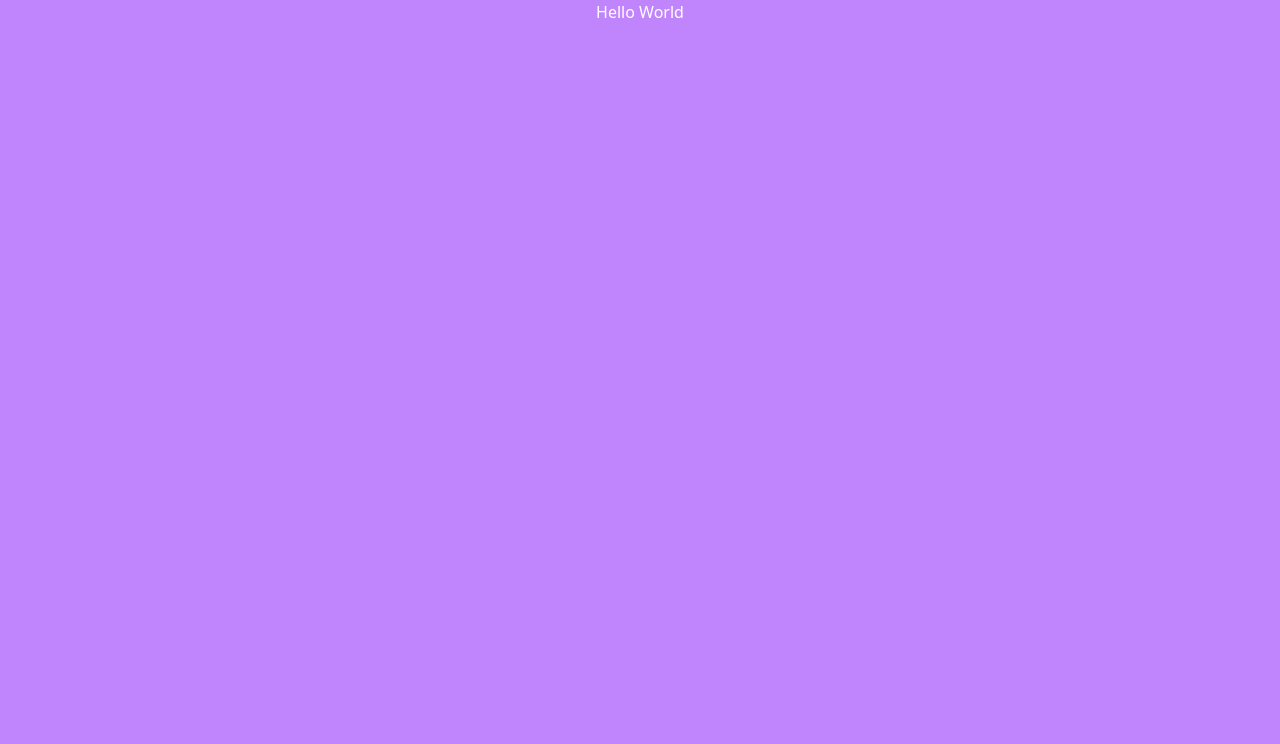
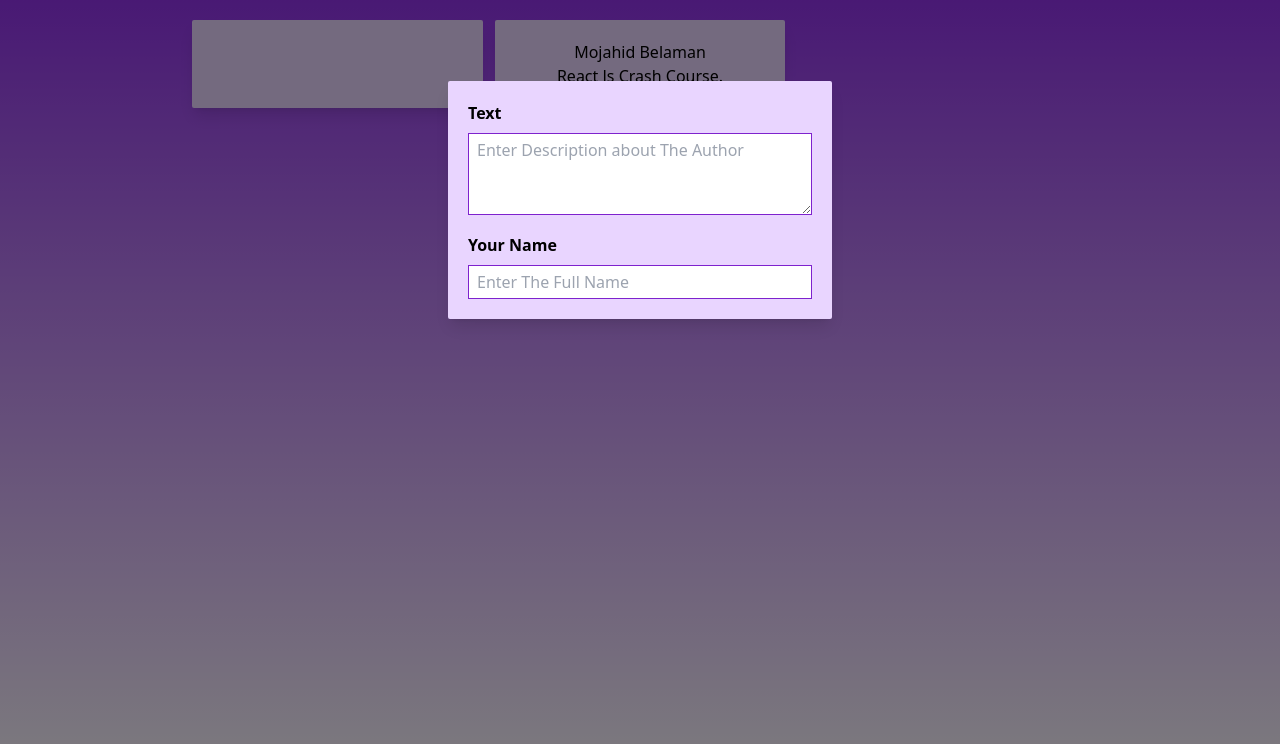
Before and after one commit to mojahid-belaman/react-Crash-Course, a React (Vite) app: page / in a window 1280 px wide. Shown: the top 744 px of the page. Built offline with nearby package versions, Linux system fonts and the light colour scheme.

Commit message:
add component post list

```diff
--- a/src/App.jsx
+++ b/src/App.jsx
@@ -1,8 +1,10 @@
+import PostList from "./components/PostList";
+
 function App() {
   return (
-    <div className="h-screen bg-purple-400">
-      <h1 className="text-white text-center">Hello World</h1>
-    </div>
+    <main className="min-h-screen bg-gradient-to-b from-purple-600">
+      <PostList />
+    </main>
   );
 }
 
```
